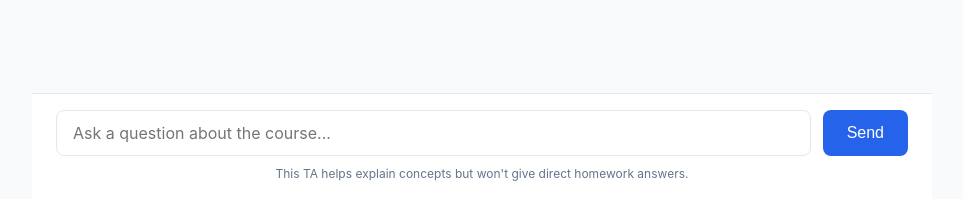
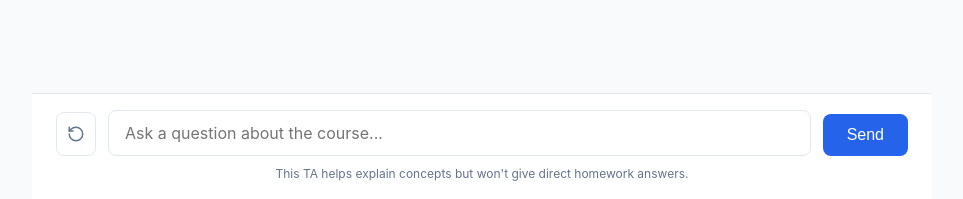
Before and after one commit to simonkle972/maizev2, a Flask app: template templates/chat.html in a window 1280 px wide. Shown: the part 601-800 px from the top of the page, without its empty margins (158-1121 px from the left). Run offline with Flask 3, Linux system fonts and the light colour scheme; the template is opened without the code that fills it, so the values that code supplies are empty.

Commit message:
Add functionality to start a new conversation and clear chat history
Adds a "Clear History" button to the chat interface that clears messages, generates a new session ID, and resets the input field. Includes CSS for button styling and JavaScript for functionality.

Replit-Commit-Author: Agent
Replit-Commit-Session-Id: 91087559-4fd1-4577-841e-15b650773c34
Replit-Commit-Checkpoint-Type: intermediate_checkpoint
Replit-Commit-Event-Id: 3ad690a8-c2be-4cce-b617-e25c6bcb28c9
Replit-Commit-Screenshot-Url: https://storage.googleapis.com/screenshot-production-us-central1/2232b023-1f73-451c-b755-13da6a64540c/91087559-4fd1-4577-841e-15b650773c34/bhNSeHj
Replit-Helium-Checkpoint-Created: true

```diff
--- a/static/css/style.css
+++ b/static/css/style.css
@@ -763,6 +763,34 @@ a:hover {
 .input-group {
     display: flex;
     gap: 0.75rem;
+    align-items: flex-end;
+}
+
+.btn-clear {
+    display: flex;
+    align-items: center;
+    justify-content: center;
+    width: 40px;
+    height: 44px;
+    padding: 0;
+    border: 1px solid var(--border);
+    border-radius: 0.5rem;
+    background: var(--card-bg);
+    color: var(--text-light);
+    cursor: pointer;
+    transition: all 0.2s ease;
+    flex-shrink: 0;
+}
+
+.btn-clear:hover {
+    border-color: var(--primary);
+    color: var(--primary);
+    background: rgba(247, 181, 0, 0.05);
+}
+
+.btn-clear svg {
+    width: 18px;
+    height: 18px;
 }
 
 #query-input {
--- a/templates/chat.html
+++ b/templates/chat.html
@@ -33,6 +33,12 @@
         <footer class="chat-footer">
             <form id="chat-form" onsubmit="sendMessage(event)">
                 <div class="input-group">
+                    <button type="button" id="clear-btn" class="btn-clear" onclick="clearHistory()" title="Start new conversation">
+                        <svg xmlns="http://www.w3.org/2000/svg" width="18" height="18" viewBox="0 0 24 24" fill="none" stroke="currentColor" stroke-width="2" stroke-linecap="round" stroke-linejoin="round">
+                            <path d="M3 12a9 9 0 1 0 9-9 9.75 9.75 0 0 0-6.74 2.74L3 8"/>
+                            <path d="M3 3v5h5"/>
+                        </svg>
+                    </button>
                     <textarea
                         id="query-input"
                         placeholder="Ask a question about the course..."
@@ -61,6 +67,32 @@
                 e.preventDefault();
                 sendMessage(e);
             }
+        }
+
+        function generateSessionId() {
+            return 'xxxxxxxx-xxxx-4xxx-yxxx-xxxxxxxxxxxx'.replace(/[xy]/g, function(c) {
+                const r = Math.random() * 16 | 0;
+                const v = c === 'x' ? r : (r & 0x3 | 0x8);
+                return v.toString(16);
+            });
+        }
+
+        function clearHistory() {
+            const messagesEl = document.getElementById('messages');
+            messagesEl.innerHTML = `
+                <div class="message assistant">
+                    <div class="message-content">
+                        <p>Hello! I'm your teaching assistant for <strong>{{ ta.course_name }}</strong>. I'm here to help you understand course concepts, work through problems, and prepare for exams.</p>
+                        <p>How can I help you today?</p>
+                    </div>
+                </div>
+            `;
+
+            sessionId = generateSessionId();
+
+            const input = document.getElementById('query-input');
+            input.value = '';
+            input.focus();
         }
 
         function autoResize(el) {
```
